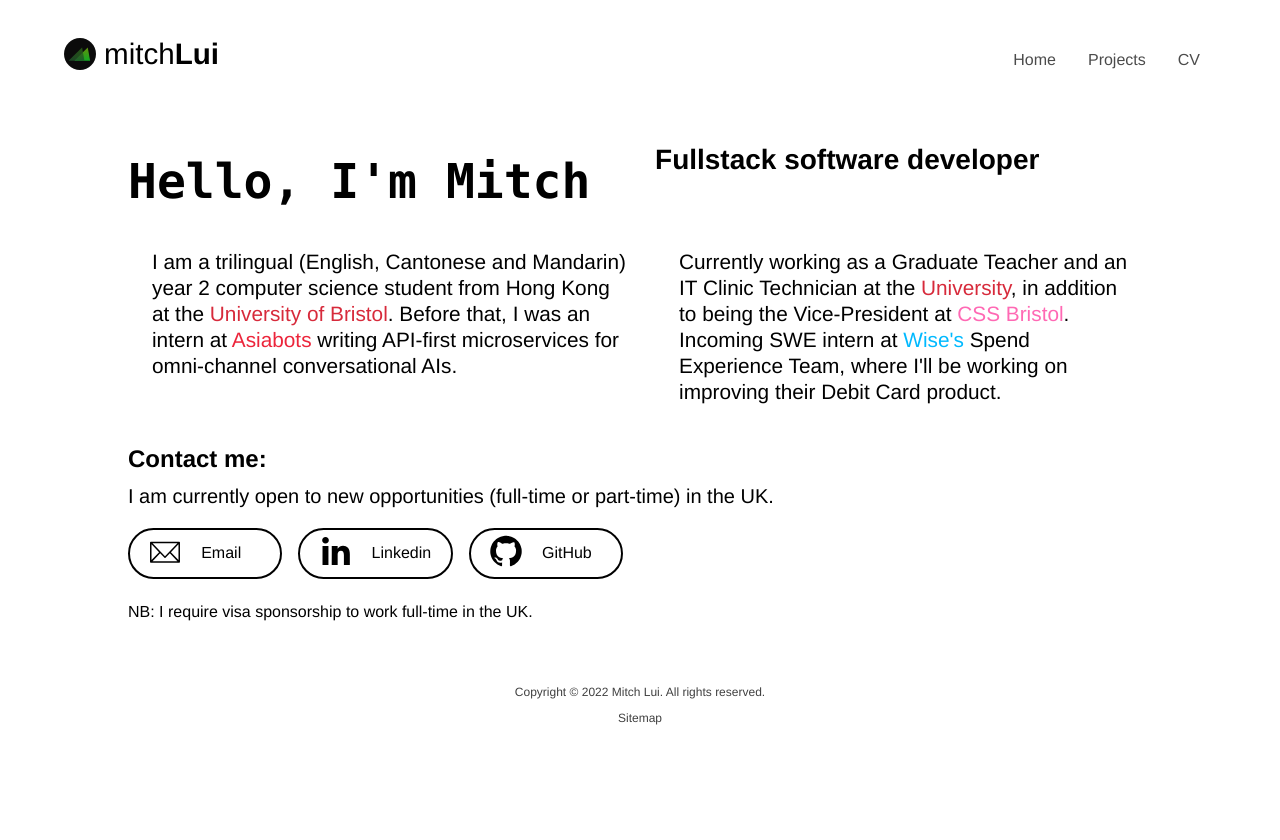
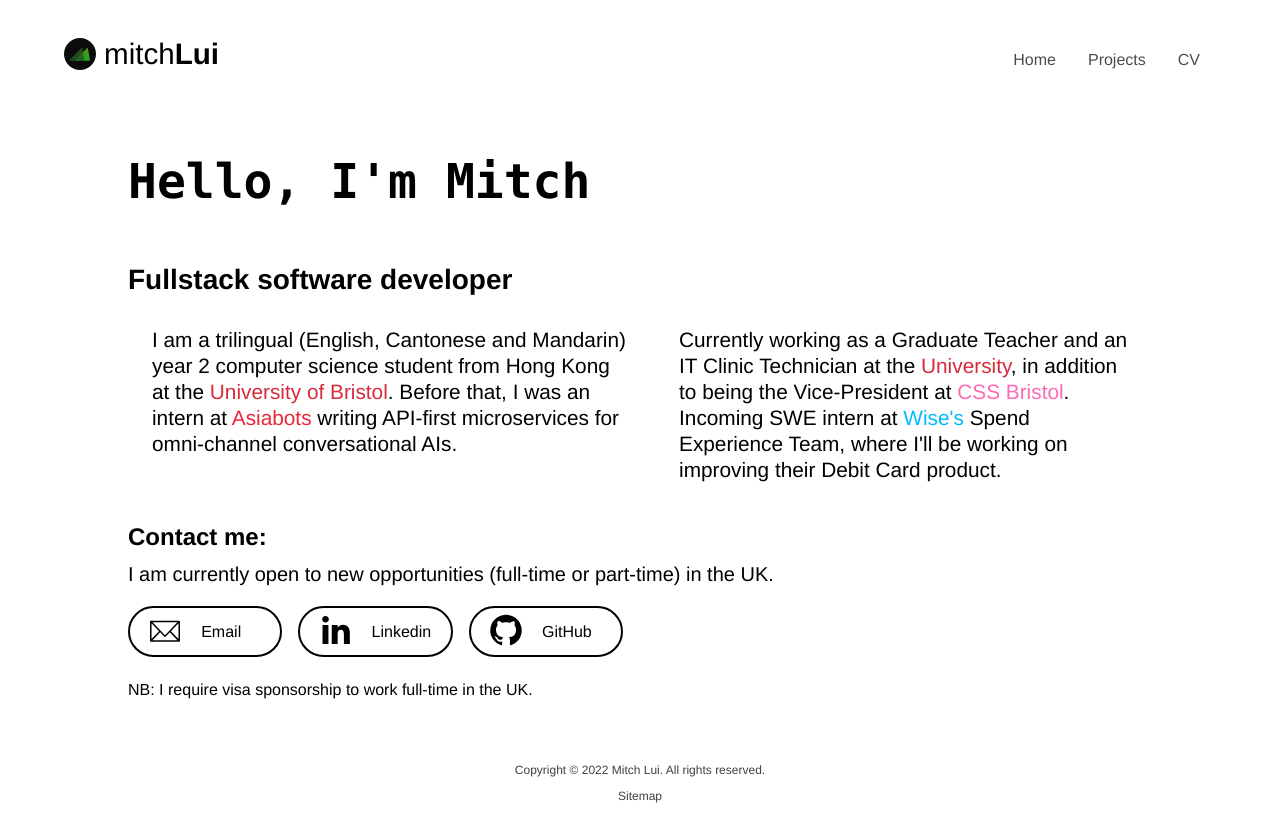
Before and after one commit to mitchLui/website, a React (Create React App) app in the folder client/: page / in a window 1280 px wide. Shown: the top 840 px of the page. Before the commit the page ends 801 px from the top, so only its background shows below. Built offline with nearby package versions, Linux system fonts and the light colour scheme.

Commit message:
typo fix

```diff
--- a/client/src/components/Intro/intro.scss
+++ b/client/src/components/Intro/intro.scss
@@ -10,7 +10,7 @@
     grid-area: header;
   }
 
-  .title-items{
+  .title-item{
     grid-area: title;
   }
 
```
